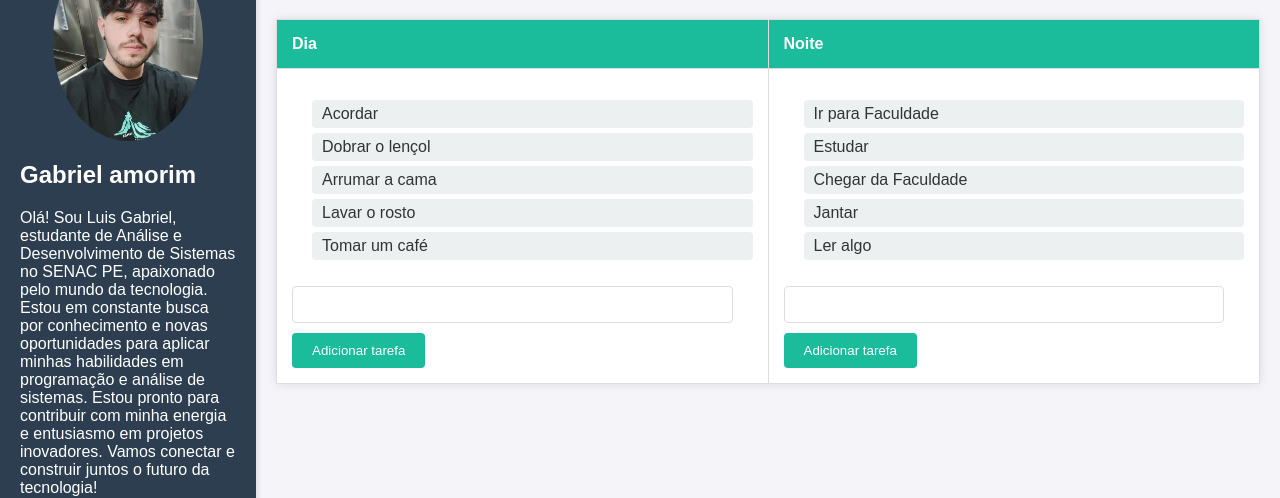
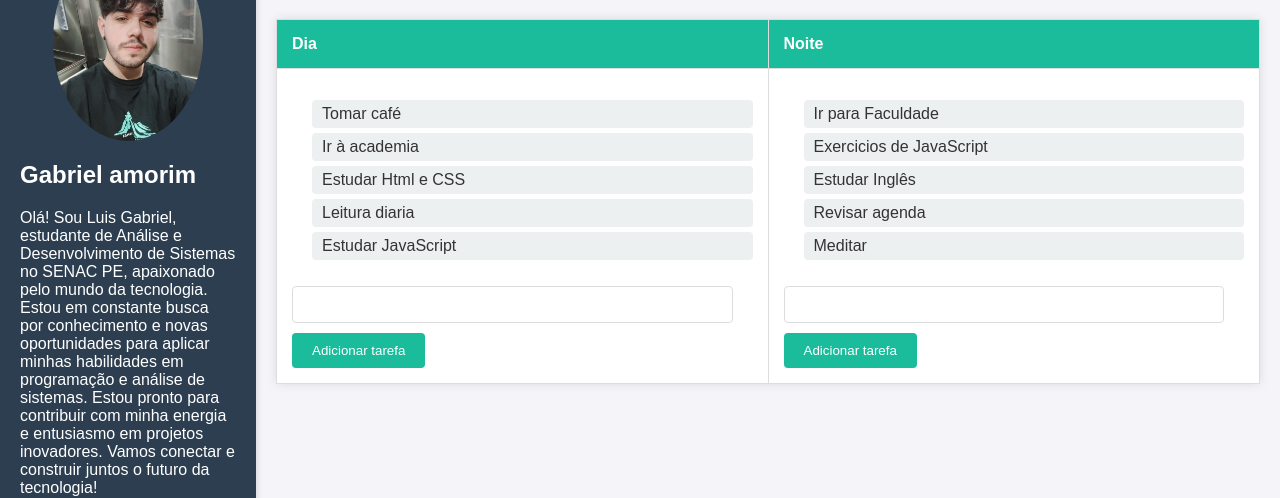
Before and after one commit to Amorimv1/Amorimv1-Aceleradora--gil, a plain HTML site: page index.html in a window 1280 px wide. Shown: the part 81-579 px from the top of the page. Drawn offline with Linux system fonts and the light colour scheme.

Commit message:
Novas tarefas

```diff
--- a/index.html
+++ b/index.html
@@ -50,11 +50,11 @@
             <tr>
                 <td>
                     <ol id="dayTasks">
-                        <li>Acordar</li>
-                        <li>Dobrar o lençol</li>
-                        <li>Arrumar a cama</li>
-                        <li>Lavar o rosto</li>
-                        <li>Tomar um café</li>
+                        <li>Tomar café</li>
+                        <li>Ir à academia</li>
+                        <li>Estudar Html e CSS</li>
+                        <li>Leitura diaria</li>
+                        <li>Estudar JavaScript</li>
                     </ol>
                     <input type="text" id="dayTaskInput">
                     <button onclick="addTask('day')">Adicionar tarefa</button>
@@ -62,10 +62,10 @@
                 <td>
                     <ol id="nightTasks">
                         <li>Ir para Faculdade</li>
-                        <li>Estudar</li>
-                        <li>Chegar da Faculdade</li>
-                        <li>Jantar</li>
-                        <li>Ler algo</li>
+                        <li>Exercicios de JavaScript</li>
+                        <li>Estudar Inglês</li>
+                        <li>Revisar agenda</li>
+                        <li>Meditar</li>
                     </ol>
                     <input type="text" id="nightTaskInput">
                     <button onclick="addTask('night')">Adicionar tarefa</button>
```
